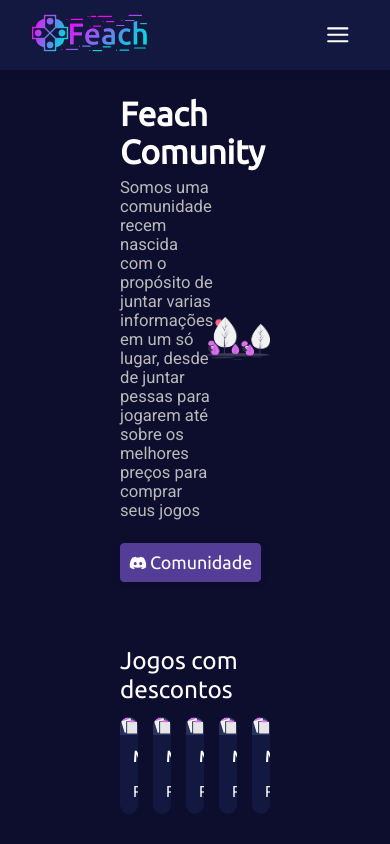
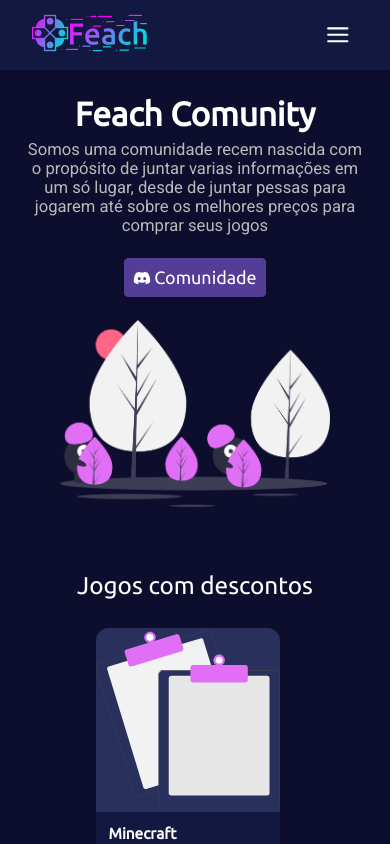
Before and after one commit to miguel5g/feach-web, a Next.js app: page / in a window 390 px wide. Shown: the top 844 px of the page. Built offline with nearby package versions, Linux system fonts and the light colour scheme; no server answers.

Commit message:
Adicionado responsividade para página Index

```diff
--- a/src/styles/pages/Index.ts
+++ b/src/styles/pages/Index.ts
@@ -11,13 +11,17 @@
   display: flex;
 
   margin: 25px 60px;
+
+  @media (max-width: 826px) {
+    margin: 25px;
+  }
 `;
 
 /* Section 1 */
 
 export const S1 = styled(Section)`
   align-items: center;
-  justify-content: space-between;
+  justify-content: center;
 
   padding: 0 60px;
 
@@ -26,7 +30,29 @@
     flex-direction: column;
     align-items: flex-start;
 
-    max-width: 42%;
+    max-width: 600px;
+    margin-right: 60px;
+  }
+
+  @media (max-width: 1600px) {
+    justify-content: space-between;
+  }
+
+  @media (max-width: 900px) {
+    flex-direction: column;
+    justify-content: center;
+    align-items: center;
+
+    padding: 0;
+
+    & > div {
+      text-align: center;
+      justify-content: center;
+      align-items: center;
+
+      margin-right: 0;
+      margin-bottom: 23px;
+    }
   }
 `;
 
@@ -46,6 +72,8 @@
 
 export const S1Image = styled.img`
   width: 42%;
+  max-width: 462px;
+  min-width: 270px;
 `;
 
 export const StyledLink = styled(BaseLink)`
@@ -55,9 +83,14 @@
 
 export const S2 = styled(Section)`
   flex-direction: column;
+  align-items: center;
 
   margin-top: 64px;
   padding: 0 60px;
+
+  @media (max-width: 768px) {
+    padding: 0;
+  }
 `;
 
 export const S2Title = styled.h3`
@@ -71,6 +104,8 @@
 
 export const S2GameList = styled.ul`
   display: flex;
+  flex-wrap: wrap;
+  justify-content: center;
 
   list-style: none;
 `;
@@ -80,6 +115,7 @@
   flex-direction: column;
 
   width: 184px;
+  margin: 15px 0;
   margin-right: 15px;
 
   border-radius: 13px;
```
